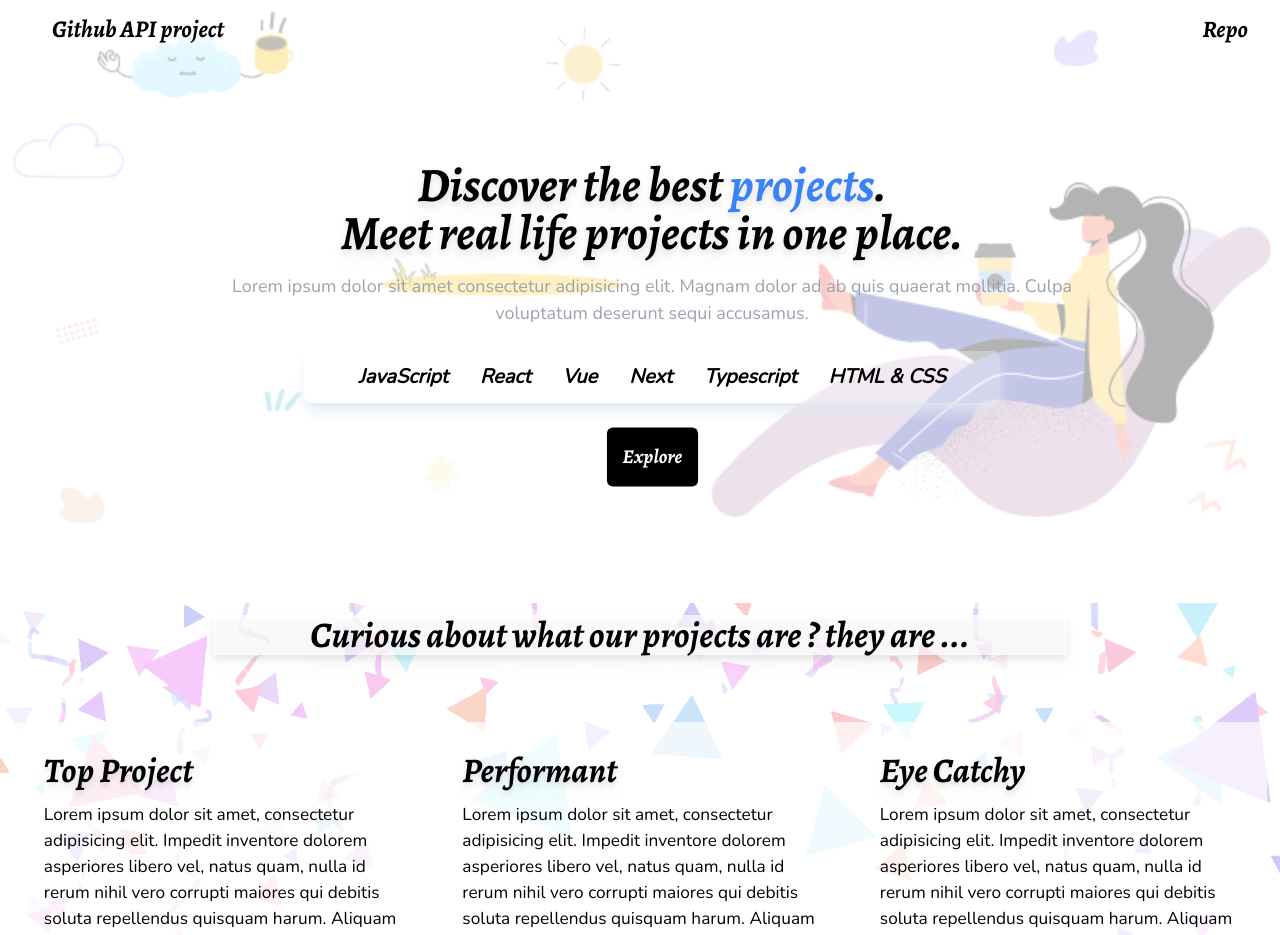
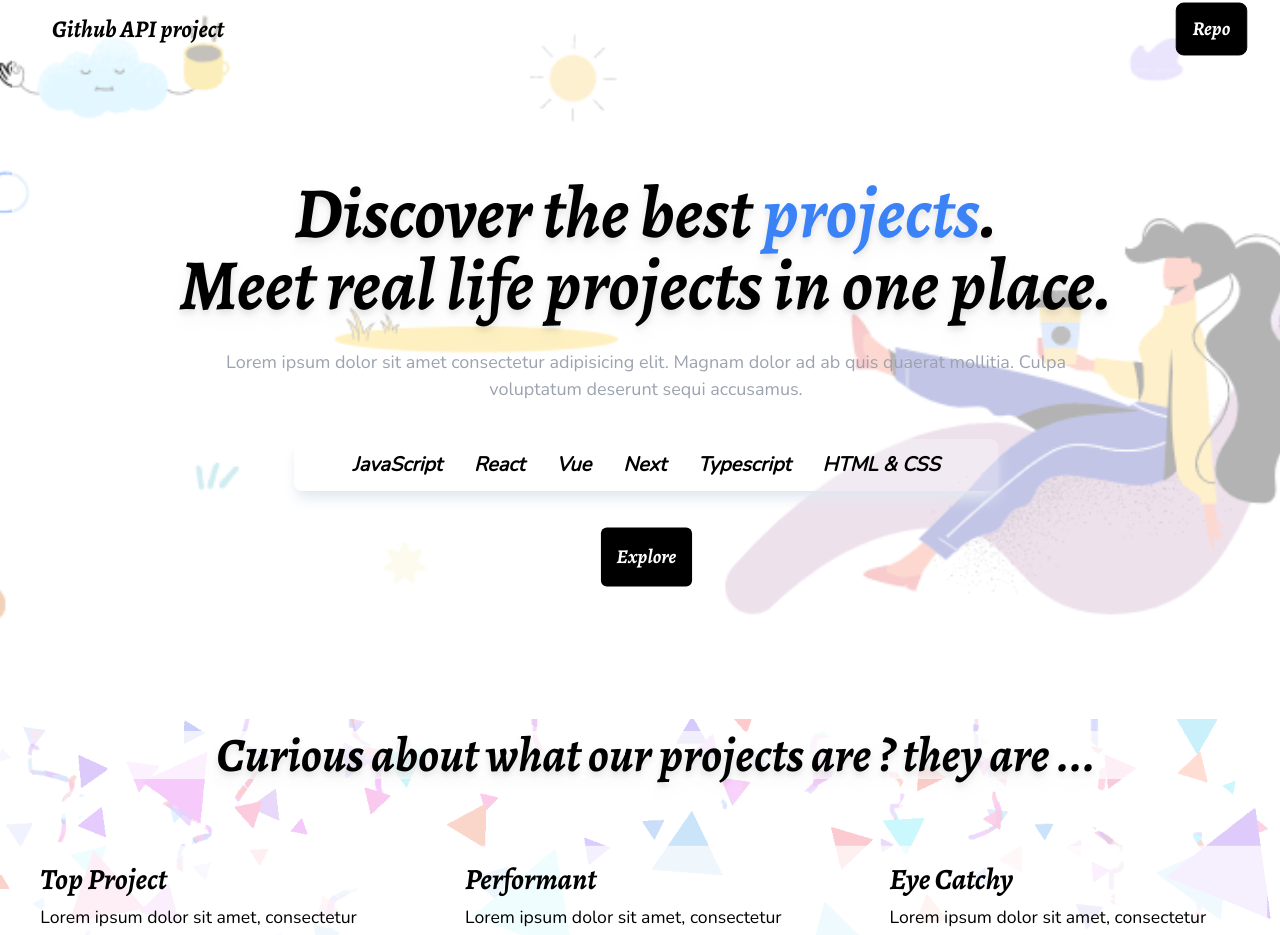
Before and after one commit to wyenelle/Vue-Exam-3, a Vue app: page / in a window 1280 px wide. Shown: the part 11-946 px from the top of the page. Built offline with nearby package versions, Linux system fonts and the light colour scheme; no server answers.

Commit message:
adding footer soon

```diff
--- a/src/components/Card.vue
+++ b/src/components/Card.vue
@@ -3,11 +3,11 @@ import data from './data.js'
 </script>
 
 <template>
-    <section class="h-1/5 w-full card-wrapper  mb-4" data-aos="fade-in" data-aos-delay="1000">
-        <div class="grid grid-cols-3">
+    <section class="h-1/5 w-full card-wrapper  mb-4" >
+        <div class="grid grid-cols-3 gap-5">
 
-            <div  v-for="item in data" :key="item.id" class="col-span-3 md:col-span-1 p-4 mx-3 card  hover:shadow-gray-800/30 hover:shadow-lg h-full ">
-                <h2 class="h2">{{ item.title }}</h2>
+            <div  v-for="item in data" :key="item.id" class="col-span-3 md:col-span-1 p-4 mx-3 card  hover:shadow-gray-800/30 hover:shadow-lg h-full " data-aos="fade-in" data-aos-delay="1000">
+                <h2 class="text-3xl font-extrabold mb-2">{{ item.title }}</h2>
                 <p>
                     {{ item.desc }}
                 </p>
@@ -19,7 +19,11 @@ import data from './data.js'
 </template>
 
 <style>
-.card-wrapper{
+.card{
+    transition: all .25s ease-in;
+}
+.card:focus{
+    border: 1px solid blue;
 }
 @media (min-width: 768px){
     .card-wrapper{
--- a/src/components/Footer.vue
+++ b/src/components/Footer.vue
@@ -1,12 +1,62 @@
 <template>
-    <div class=" w-full foot ">
-        <div class="flex-col flex-normal bg-white/40 w-full h-full text-center">
-            <h1 class="h1 text-2xl ">
-            AltSchool Africa - School of Engeneering
-        </h1>
-        <p class="font-bold text-xl"> 2023</p>
+    <div className=" w-full bg-black text-white relative grid grid-cols-2 lg:grid-cols-7 h-auto py-4 px-4">
+      <div className="col-span-2 lg:col-span-2 lg:ml-6 my-8 lg:text-start flex  text-center lg:justify-end flex-col ">
+        <h1 className="text-2xl font-bold ">TalentQL</h1>
+        <p className=" my-3 text-gray-300/70"> Tel: 080ALTSCHOOL</p>
+        <div className="flex gap-7 justify-center  lg:justify-start lg:items-center">
+          <!-- <FaTwitter />
+          <FaFacebook />
+          <FaLinkedin />
+          <FaInstagram /> -->
         </div>
 
+
+        </div>
+
+      <div className="col-span-2 lg:col-span-5 mt-4 ">
+        <div className="grid grid-cols-2  lg:grid-cols-5 gap-3">
+          <div className="col-span-1  mb-3">
+            <h1 className="text-2xl font-normal my-3 "> Schools</h1>
+            <p className="text-gray-300/70 mb-2"> School Of Engineering</p>
+            <p className="text-gray-300/70 mb-2"> School Of Data</p>
+            <p className="text-gray-300/70 mb-2"> School Of Product</p>
+          </div>
+
+          <div className="col-span-1 mb-3 ">
+            <h1 className="text-2xl font-normal my-3 "> Specializations</h1>
+            <p className="text-gray-300/70 mb-2"> Frontend Engineering</p>
+            <p className="text-gray-300/70 mb-2"> Backend Engineering</p>
+            <p className="text-gray-300/70 mb-2"> Cloud Engineering</p>
+          </div>
+
+          <div className="col-span-1 mb-3 lg:text-end ">
+          <h1 className="text-2xl font-normal my-3 "> Companies</h1>
+          <p className="text-gray-300/70 mb-2"> Hire Our Grads</p>
+          <p className="text-gray-300/70 mb-2"> Collaborate With Us</p>
+          </div>
+
+          <div className="col-span-1 mb-3 ">
+          <h1 className="text-2xl font-normal my-3 "> About Us</h1>
+            <p className="text-gray-300/70 mb-2">Our Story </p>
+          <p className="text-gray-300/70 mb-2"> Contact Us</p>
+          <p className="text-gray-300/70 mb-2"> Blog</p>
+          </div>
+
+
+          <div className="col-span-1 mb-2 lg:mr-8 ">
+          <h1 className="text-2xl font-normal my-3 "> Resources</h1>
+          <p className="text-gray-300/70 mb-2"> Terms Of Service</p>
+          <p className="text-gray-300/70 mb-2"> FAQ</p>
+          </div>
+
+        </div>
+      </div>
+      <p className="border-2 border-x-0 mt-3 border-b-0 border-t-gray-300/60 lg:col-span-7 col-span-2" > </p>
+      <p className="text-gray-300/70 mb-2 mt-4 relative lg:col-span-7 lg:text-center col-span-2">@2022 TalentQL. All Rights Reserved</p>
+
+      <a href='#header' className="absolute bottom-4 animate-bounce right-3 bg-purple-500 p-2 text-white outline-none">
+        Go up
+      </a>
     </div>
 </template>
 
--- a/src/components/Header.vue
+++ b/src/components/Header.vue
@@ -6,9 +6,9 @@ const tech_stack = ['JavaScript', 'React', 'Vue', 'Next', 'Typescript', 'HTML &
 <template>
     <section class="h-full mt-20  w-full">
         <div class="grid grid-cols-2 h-full ">
-            <div class="col-span-2  h-full flex justify-start items-center">
-                <div class="pl-3 md:text-center md:w-10/12 md:mx-auto md:flex flex-col justify-center items-center " data-aos="fade-in" data-aos-delay="1000">
-                    <h1 class=" text-5xl font-extrabold w-7/12 md:w-full drop-shadow-lg drop-shadow-slate-200  mb-4 ">
+            <div class="col-span-2  h-full  ">
+                <div class="py-4 gap-3 text-center md:w-10/12 md:mx-auto flex flex-col justify-center items-center  " data-aos="fade-in" data-aos-delay="1000">
+                    <h1 class="text-5xl md:text-7xl font-extrabold w-7/12 md:w-full drop-shadow-lg drop-shadow-slate-200  mb-4 ">
                         Discover the best <span class="text-blue-500"> projects</span>. <span class='hidden md:block'> Meet
                             real life projects in one place.</span>
                     </h1>
--- a/src/components/Nav.vue
+++ b/src/components/Nav.vue
@@ -5,9 +5,9 @@ import { RouterLink } from 'vue-router'
 <template>
     <nav class="w-full md:w-full md:mx-auto flex justify-between items-center h-20 px-3 py-4 dark:text-white   md:px-8 rounded-md ">
         <RouterLink to="/">
-            <h1 class=" p-2 font-extrabold text-2xl">Github API project</h1>
+            <h1 class=" p-2 font-extrabold hidden md:block text-2xl">Github API project</h1>
         </RouterLink>
-        <RouterLink to="/repo"> <button class="text-2xl  font-extrabold">Repo</button> </RouterLink>
+        <RouterLink to="/repo"> <button class="text-xl bg-black text-white border border-black px-4 md:pY-2 py-3  font-extrabold">Repo</button> </RouterLink>
 
     </nav>
 </template>
--- a/src/style.css
+++ b/src/style.css
@@ -22,7 +22,7 @@
     @apply  my-3 font-extrabold
   }
   .h2{
-    @apply text-3xl md:text-4xl my-3 font-extrabold drop-shadow-lg
+    @apply text-4xl md:text-5xl my-3 font-extrabold
   }
 }
 :root {
@@ -55,7 +55,7 @@ button {
   font-family: 'Alegreya', serif;
   border-radius: 8px;
   cursor: pointer;
-  transition: all 0.5s;
+  transition: all 0.25s;
 }
 button:hover {
   background-color: white;
--- a/src/views/Home.vue
+++ b/src/views/Home.vue
@@ -14,11 +14,13 @@ import Card from '../components/Card.vue';
         </div>
 
         <section class="w-full h-auto card-container  mt-20 md:mt-20">
-            <div class="flex-vertical bg-white/70">
-                <h2 class="w-8/12 mx-auto bg-white/70 md:bg-none mb-  text-center h2">
+            <div class="flex flex-col gap-2  md:flex-vertical bg-white/70">
+                <h2 class="w-10/12 mg:w-8/12 pl-8   md:mx-auto bg-white/70 md:bg-none text-start md:text-center h2">
+               <span class="drop-shadow-lg">
                 Curious about what our projects are ? they are ...
+            </span>
             </h2>
-                <div class="mt-10 md:mt-10 card bg-white/70 md:bg-none">
+                <div class=" md:mt-10 card bg-white/70 md:bg-none">
                     <Card />
                 </div>
             </div>
@@ -45,6 +47,7 @@ import Card from '../components/Card.vue';
     .home-bg{
         background:url('../assets/lg-bg.png');
         background-size: cover;
+        background-position: center;
     }
 
 }
```
